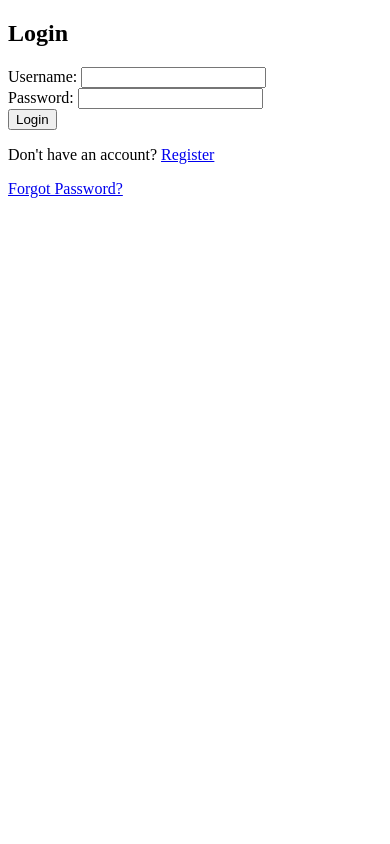
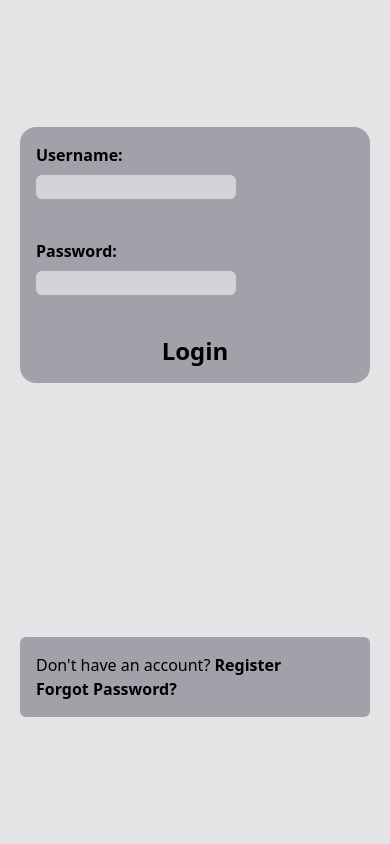
Before and after one commit to CoderAryanAnand/lernapp, a Flask app: page /login in a window 390 px wide. Run offline with Flask 3, Linux system fonts and the light colour scheme.

Commit message:
Login screen UI

```diff
--- a/static/output.css
+++ b/static/output.css
@@ -648,6 +648,50 @@ video {
   bottom: 250px;
 }
 
+.top-0 {
+  top: 0px;
+}
+
+.top-5 {
+  top: 1.25rem;
+}
+
+.left-0 {
+  left: 0px;
+}
+
+.right-0 {
+  right: 0px;
+}
+
+.right-5 {
+  right: 1.25rem;
+}
+
+.right-10 {
+  right: 2.5rem;
+}
+
+.right-\[10vh\] {
+  right: 10vh;
+}
+
+.right-\[10vw\] {
+  right: 10vw;
+}
+
+.top-1 {
+  top: 0.25rem;
+}
+
+.top-2 {
+  top: 0.5rem;
+}
+
+.-top-1 {
+  top: -0.25rem;
+}
+
 .mx-4 {
   margin-left: 1rem;
   margin-right: 1rem;
@@ -687,6 +746,10 @@ video {
   display: none;
 }
 
+.h-screen {
+  height: 100vh;
+}
+
 .min-h-20 {
   min-height: 5rem;
 }
@@ -703,12 +766,60 @@ video {
   width: 100vw;
 }
 
+.w-1\/3 {
+  width: 33.333333%;
+}
+
+.w-1\/2 {
+  width: 50%;
+}
+
+.w-full {
+  width: 100%;
+}
+
+.w-\[33vh\] {
+  width: 33vh;
+}
+
+.w-\[33vw\] {
+  width: 33vw;
+}
+
+.w-\[100px\] {
+  width: 100px;
+}
+
+.w-\[200px\] {
+  width: 200px;
+}
+
+.w-\[27vw\] {
+  width: 27vw;
+}
+
 .min-w-\[120px\] {
   min-width: 120px;
 }
 
+.min-w-\[250px\] {
+  min-width: 250px;
+}
+
+.min-w-\[350px\] {
+  min-width: 350px;
+}
+
+.min-w-\[300px\] {
+  min-width: 300px;
+}
+
 .transform {
   transform: translate(var(--tw-translate-x), var(--tw-translate-y)) rotate(var(--tw-rotate)) skewX(var(--tw-skew-x)) skewY(var(--tw-skew-y)) scaleX(var(--tw-scale-x)) scaleY(var(--tw-scale-y));
+}
+
+.flex-col {
+  flex-direction: column;
 }
 
 .items-end {
@@ -737,6 +864,18 @@ video {
 
 .rounded-xl {
   border-radius: 0.75rem;
+}
+
+.rounded-2xl {
+  border-radius: 1rem;
+}
+
+.rounded-sm {
+  border-radius: 0.125rem;
+}
+
+.rounded-md {
+  border-radius: 0.375rem;
 }
 
 .border {
@@ -771,8 +910,26 @@ video {
   background-color: currentColor;
 }
 
+.bg-zinc-100 {
+  --tw-bg-opacity: 1;
+  background-color: rgb(244 244 245 / var(--tw-bg-opacity, 1));
+}
+
+.bg-zinc-200 {
+  --tw-bg-opacity: 1;
+  background-color: rgb(228 228 231 / var(--tw-bg-opacity, 1));
+}
+
 .p-4 {
   padding: 1rem;
+}
+
+.p-3 {
+  padding: 0.75rem;
+}
+
+.p-2 {
+  padding: 0.5rem;
 }
 
 .px-1\.5 {
@@ -785,12 +942,37 @@ video {
   padding-bottom: 0.5rem;
 }
 
+.px-2 {
+  padding-left: 0.5rem;
+  padding-right: 0.5rem;
+}
+
 .pt-1 {
   padding-top: 0.25rem;
 }
 
+.pb-2 {
+  padding-bottom: 0.5rem;
+}
+
+.pb-4 {
+  padding-bottom: 1rem;
+}
+
+.pt-3 {
+  padding-top: 0.75rem;
+}
+
+.pt-4 {
+  padding-top: 1rem;
+}
+
 .text-center {
   text-align: center;
+}
+
+.text-right {
+  text-align: right;
 }
 
 .text-2xl {
--- a/templates/login.html
+++ b/templates/login.html
@@ -4,20 +4,35 @@
     <meta charset="UTF-8">
     <meta name="viewport" content="width=device-width, initial-scale=1.0">
     <title>Login</title>
+    <link rel="stylesheet" href="./static/output.css">
 </head>
-<body>
-    <h2>Login</h2>
-    <form action="/login" method="post">
-        <input type="hidden" name="csrf_token" value="{{ session.csrf_token }}">
-        <label for="username">Username:</label>
-        <input type="text" id="username" name="username" required>
-        <br>
-        <label for="password">Password:</label>
-        <input type="password" id="password" name="password" required>
-        <br>
-        <button type="submit">Login</button>
-    </form>
-    <p>Don't have an account? <a href="/register">Register</a></p>
-    <a href="/forgot_password">Forgot Password?</a>
+<body class="bg-zinc-200">
+    <div class="grid items-center justify-center h-screen w-screen">
+        <div class="rounded-2xl bg-zinc-400 p-4 w-[33vw] min-w-[350px]">
+            <!-- <div class="grid justify-center pb-4"><h2 class="text-2xl font-bold">Login</h2></div> -->
+            <form action="/login" method="post">
+                <input type="hidden" name="csrf_token" value="{{ session.csrf_token }}">
+                <div class="flex flex-col sm:flex-row sm:justify-between">
+                    <label class="left-0 pb-2 font-bold"for="username">Username:</label>
+                    <input class="rounded-md right-0 bg-zinc-300 w-[200px]" type="text" id="username" name="username" required>
+                </div>
+                <br>
+                <div class="p-2"></div>
+                <div class="flex flex-col sm:flex-row sm:justify-between">
+                    <label class="left-0 pb-2 font-bold" for="password">Password:</label>
+                    <input class="rounded-md right-0 px-2 w-[200px] bg-zinc-300 " type="password" id="password" name="password" required>
+                </div>
+                <br>
+                <div class="grid justify-center pt-4"><button class="text-2xl font-bold hover:italic" type="submit">Login</button></div>
+            </form>
+        </div>
+        <div>
+            <div class="rounded-md bg-zinc-400 md:min-w-[450px] p-4 flex flex-col md:flex-row md:justify-between">
+                <p>Don't have an account? <a class="font-bold hover:italic" href="/register">Register</a></p>
+                <a class="font-bold hover:italic" href="/forgot_password">Forgot Password?</a>
+            </div>
+        </div>
+    </div>
+
 </body>
 </html>
```
Also changed, not shown: other parts of static/output.css (+70 -0 lines), templates/home.html (+10 -10 lines), templates/settings.html (+9 -4 lines).
